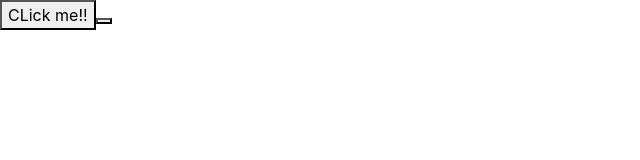
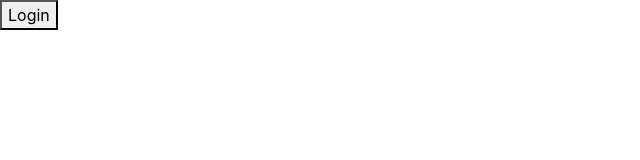
Before and after one commit to LeHoangTrong15102000/BaiTapThucHanhLayout_React_K1, a React (Create React App) app: page / in a window 1280 px wide. Shown: the top 160 px of the page, without its empty margins (0-640 px from the left). Built offline with nearby package versions, Linux system fonts and the light colour scheme.

Commit message:
Learn State and UpdatingState React

```diff
--- a/src/App.js
+++ b/src/App.js
@@ -1,18 +1,18 @@
-import logo from './logo.svg';
+// import logo from './logo.svg';
 import './App.css';
-import BaiTapThucHanhLayout from './components/BaiTapThucHanhLayout/BaiTapThucHanhLayout';
-import DataBinding from './DataBinding/DataBinding';
-import DataBindingRFC from './DataBinding/DataBindingRFC';
+// import BaiTapThucHanhLayout from './components/BaiTapThucHanhLayout/BaiTapThucHanhLayout';
+// import DataBinding from './DataBinding/DataBinding';
+// import DataBindingRFC from './DataBinding/DataBindingRFC';
 import HandleEvent from './HandleEvent/HandleEvent';
+import RenderingCondition from './RenderingConditions/RenderingCondition';
+import StateDemo from './State/StateDemo';
 
 function App() {
   return (
     <div className="App">
-      {/* <BaiTapThucHanhLayout /> */}
-      {/* <DataBinding />
-      <DataBindingRFC /> */}
-
-      <HandleEvent />
+      {/* <HandleEvent /> */}
+      {/* <RenderingCondition /> */}
+      <StateDemo />
     </div>
   );
 }
--- a/src/HandleEvent/HandleEvent.js
+++ b/src/HandleEvent/HandleEvent.js
@@ -1,37 +1,46 @@
 import React, { Component } from 'react';
 
 export default class HandleEvent extends Component {
-
-
   // Định nghĩa hàm xử lý sự kiện khi người dùng click vào nút button\
   handleClick = (name) => {
-    alert("Hello " + name)
-  }
+    alert('Hello ' + name);
+  };
   // Hàm truyền vào ko có dấu "()" chỉ khi người dùng nhấn vào thì mới gọi hàm ra
 
   // Có thể dùng arrow function để định nghĩa sự kiện như bên dưới
-
 
   // Cũng có thể trong arrow function chúng ta có thể gọi hàm từ bên ngoài vào
 
   // khi mà một arrow function khi mà chạy thì nó sẽ thực thi cái hàm đó ngay và nó không đợi người dùng nhấn vào
   //  Thì thay vào đó chúng ta có thể định nghĩa function ẩn danh ngay trên nút onclick của chúng ta
 
-
   // Truyền tham số xử lý khi click
 
   // Nên đặt các function xử lý ở bên trên , còn function bình thường thì đặt ở ngoài, nên vậy nên sử dụng function arrow nặc danh
   handleClickParam = (param) => {
-    alert("Param: " + param)
-  }
+    alert('Param: ' + param);
+  };
 
   render() {
-    return <div>
-      <button onClick={() => {
-        this.handleClick("Le Hoang Trong")
-      }}>CLick me!!</button>
+    // const handleClickHello = (param) => {
+    //   alert('Hello', param);
+    // };
+    return (
+      <div>
+        <button
+          onClick={() => {
+            this.handleClick('Le Hoang Trong');
+          }}
+        >
+          CLick me!!
+        </button>
 
-      <button id="btnClickMe" class="" onCLick={this.handleClickParam.bind(this, "Huynh Thi Bích Tram")}></button>
-    </div>;
+        <button
+          id="btnClickMe"
+          class=""
+          onCLick={this.handleClickParam.bind(this, 'Huynh Thi Bích Tram')}
+        ></button>
+      </div>
+    );
   }
 }
--- a/src/HandleEvent/theory.js
+++ b/src/HandleEvent/theory.js
@@ -1,2 +1,5 @@
 // Ở những nội dung đầu thì react class component sẽ hơi giống functional component
 // Nhưng về sau thì nó sẽ hơi khác
+
+// Trong bài này sẽ học về cách sử dụng state và updating state
+// giúp chúng ta update lại giao diện khi có một cái sự kiện gì đó được gọi
--- /dev/null
+++ b/src/RenderingConditions/RenderingCondition.js
@@ -0,0 +1,9 @@
+import React, { Component } from 'react';
+
+class RenderingCondition extends Component {
+  render() {
+    return <div></div>;
+  }
+}
+
+export default RenderingCondition;
--- /dev/null
+++ b/src/State/StateDemo.js
@@ -0,0 +1,68 @@
+import React, { Component } from 'react';
+
+export default class StateDemo extends Component {
+  // là thuộc tính có sẵn của component  giúp chúng ta định nghĩa những cái phần dự liệu mà trong tương lai bị tác đông của người dùng làm thay đổi
+
+  // Cái gì mà bị thay đổi khi mà người dùng thao tác lên giao diện thì ta đặt trong state
+  // Nó phải thông qua đối tượng này thì nó mới render lại giao diện
+  state = {
+    status: false,
+  };
+  //setState là phương thức có sẵn cửa reactClass component giúp thay đổi giá trị state và render lại giao diện
+
+  userLogin = {
+    // sẽ render hoặc không render nội dung của _userLogin dựa vào biến status
+    name: 'Lê Hoàng Trọng',
+    age: 21,
+  };
+
+  // Viết hàm xử lý sự kiện cho nút onclick
+  login = () => {
+    // gán biến status = true;
+
+    // Không set theo cách giá trị trực tiếp trên state mà phải thông qua setState.
+    // this.state.status = true; // Không được gán lại giá trị như thế này
+    // mà nó sẽ phụ thuộc vào phương thức setState
+
+    let newState = {
+      // set lại state thì cấu trúc phải giống với state ban đầu
+      status: true,
+    };
+
+    // Gọi phương thức setState để update lại giao diện => truyền vào state mới
+    // setState là phương thức bất đồng bộ
+    this.setState(newState, () => {
+      console.log(this.state);
+    }); // Có nghĩa là trong lúc thực hiện hàm này thì nó sẽ chạy luôn các câu lệnh hàm khác mà không cần phải đợi hàm này chạy
+
+    // Như vậy thì làm sao để kiểm tra được giá trị state hiện tại sau khi đã click
+    // + Tham số thứ 1: giá trị state mới
+    // + Tham số thứ 2: callback thực thi ngay sau khi state thay đổi => có nghĩa là sau khi nó chạy hết câu lệnh bên trong hàm thì nó sẽ chạy câu lệnh này
+    console.log(this.state.status);
+  };
+
+  renderUserLogin = () => {
+    if (this.state.status) {
+      return <div className="text-center">{this.userLogin.name}</div>;
+    }
+
+    // Nếu như là false thì cho nó render ra nút đăng nhập
+    return (
+      <button
+        onClick={() => {
+          this.login();
+        }}
+      >
+        Login
+      </button>
+    );
+  };
+  // Giao diện render lại thì nó chỉ gọi có một lần
+  //  Khi mà binding dư liệu xong thì ko thể render lại, vì vậy status chứa những cái giá trị có thể render lại
+  render() {
+    return <div>{this.renderUserLogin()}</div>;
+  }
+}
+
+/// Tóm lại state quản lí giá trị thay đổi khi người dùng thao tác
+/// setState là nó sẽ nhận vào state mới và nó gọi hàm render chính của component(giao diện sẽ được render lại)
```
Also changed, not shown: 1 other file (tests, documents, lock files or other folders).
